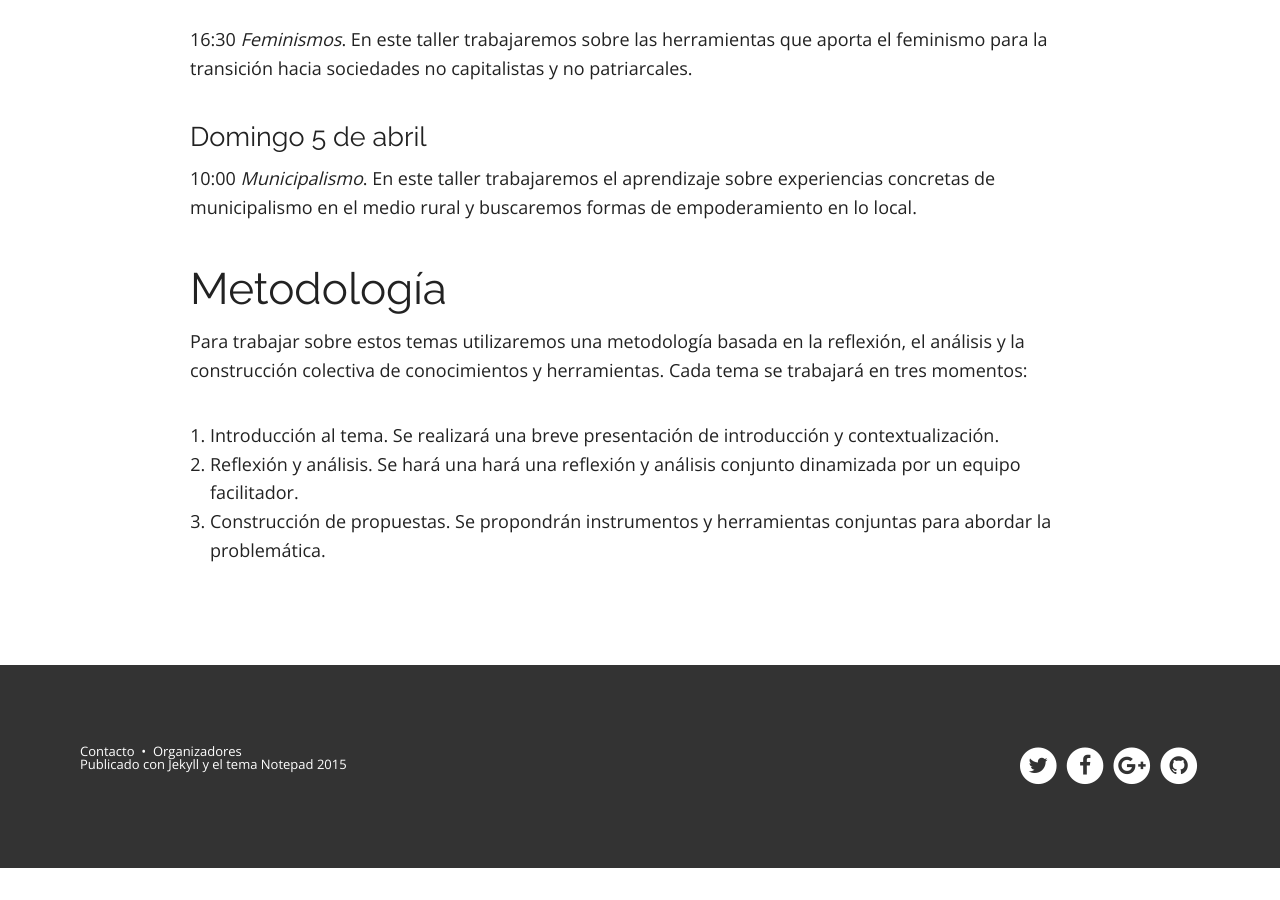
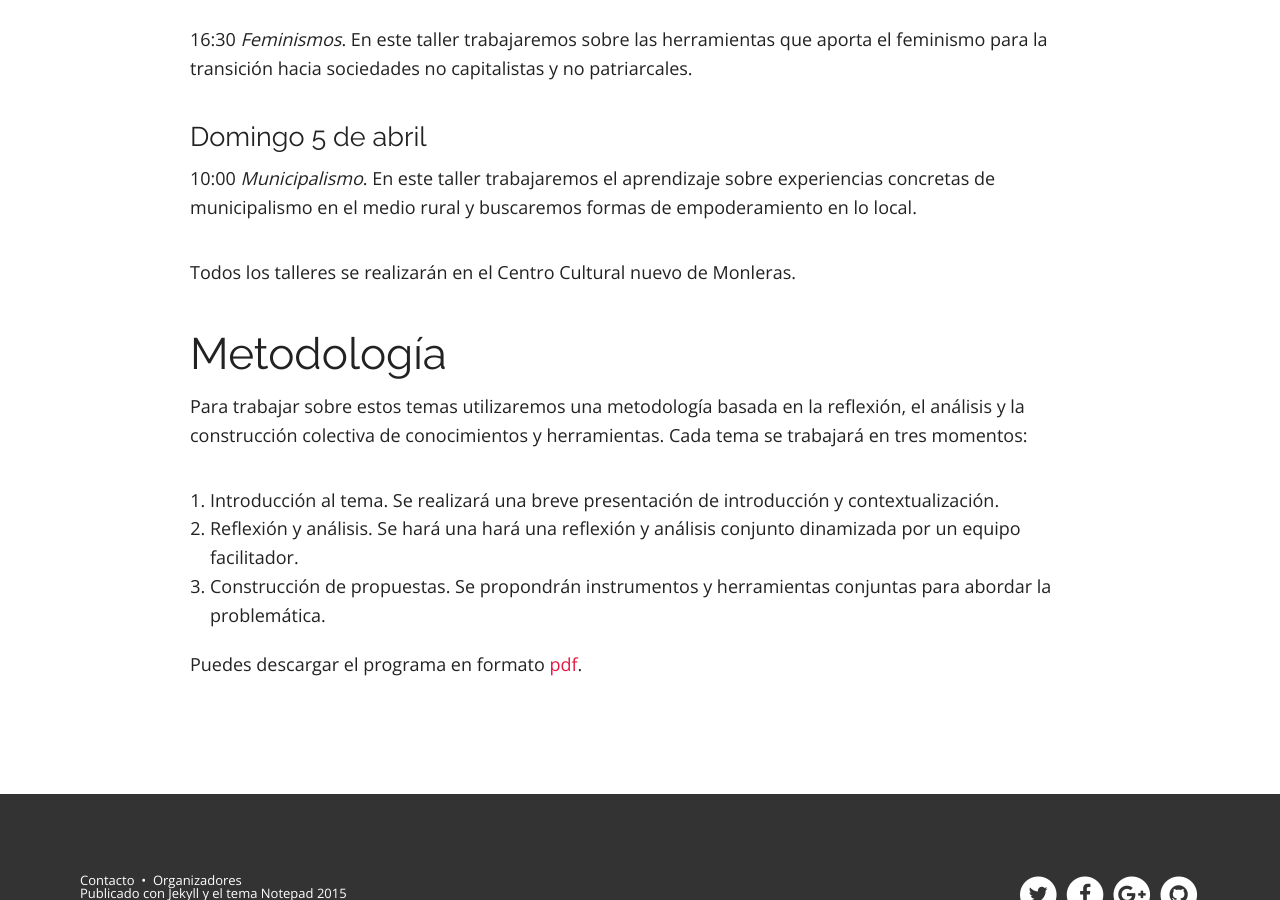
Before and after one commit to escuelaramonfdez/escuelaramonfdez.github.io, a Jekyll site: the page built from contenidos.md, in a window 1280 px wide and 900 px high, scrolled down 1072 px. Built offline with Jekyll 4.4.1, drawn with Linux system fonts in a browser that asks for light colours; nearby versions of some CDN libraries; before the commit the page ends 1940 px from its top, so only the background shows below that.

Commit message:
Actualizada página de contenidos.

```diff
--- a/contenidos.md
+++ b/contenidos.md
@@ -36,6 +36,7 @@ En este taller trabajaremos sobre las herramientas que aporta el feminismo para
 10:00 _Municipalismo_.
 En este taller trabajaremos el aprendizaje sobre experiencias concretas de municipalismo en el medio rural y buscaremos formas de empoderamiento en lo local.
 
+Todos los talleres se realizarán en el Centro Cultural nuevo de Monleras.
 
 # Metodología
 Para trabajar sobre estos temas utilizaremos una metodología basada en la reflexión, el análisis y la construcción colectiva de conocimientos y herramientas.
@@ -44,3 +45,5 @@ Cada tema se trabajará en tres momentos:
 1. Introducción al tema. Se realizará una breve presentación de introducción y contextualización.
 2. Reflexión y análisis. Se hará una hará una reflexión y análisis conjunto dinamizada por un equipo facilitador.
 3. Construcción de propuestas. Se propondrán instrumentos y herramientas conjuntas para abordar la problemática.
+
+Puedes descargar el programa en formato [pdf](/docs/programa_escuela_ramon_fdez.pdf).
```
